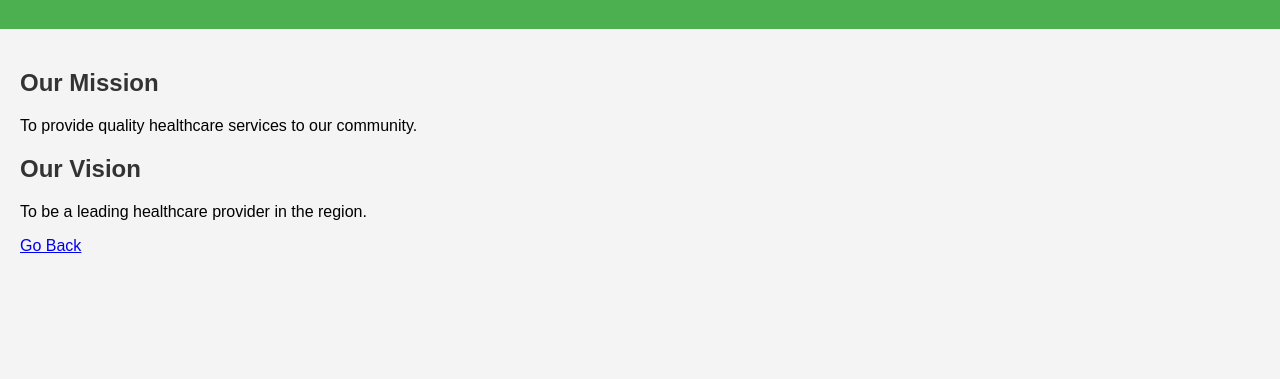
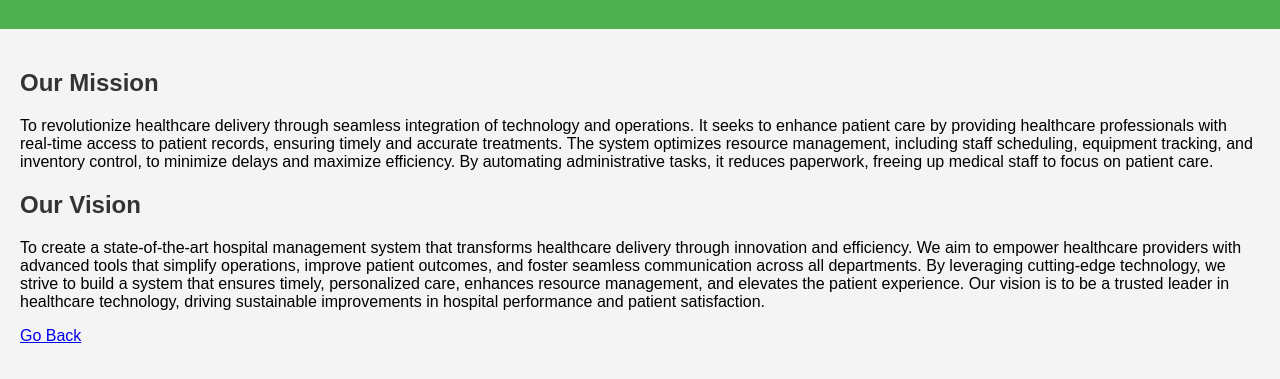
Before and after one commit to Shivateja124/Hospital-Management-System-SS, a website: page views/about.html in a window 1280 px wide. Shown: the part 71-450 px from the top of the page. Drawn offline with Linux system fonts and the light colour scheme.

Commit message:
Update about.html

```diff
--- a/views/about.html
+++ b/views/about.html
@@ -36,9 +36,9 @@
     </div>
     <div class="container">
         <h2>Our Mission</h2>
-        <p>To provide quality healthcare services to our community.</p>
+        <p>To revolutionize healthcare delivery through seamless integration of technology and operations. It seeks to enhance patient care by providing healthcare professionals with real-time access to patient records, ensuring timely and accurate treatments. The system optimizes resource management, including staff scheduling, equipment tracking, and inventory control, to minimize delays and maximize efficiency. By automating administrative tasks, it reduces paperwork, freeing up medical staff to focus on patient care.</p>
         <h2>Our Vision</h2>
-        <p>To be a leading healthcare provider in the region.</p>
+        <p>To create a state-of-the-art hospital management system that transforms healthcare delivery through innovation and efficiency. We aim to empower healthcare providers with advanced tools that simplify operations, improve patient outcomes, and foster seamless communication across all departments. By leveraging cutting-edge technology, we strive to build a system that ensures timely, personalized care, enhances resource management, and elevates the patient experience. Our vision is to be a trusted leader in healthcare technology, driving sustainable improvements in hospital performance and patient satisfaction.</p>
         <a href="index.html" class="btn">Go Back</a>
     </div>
 </body>
```
